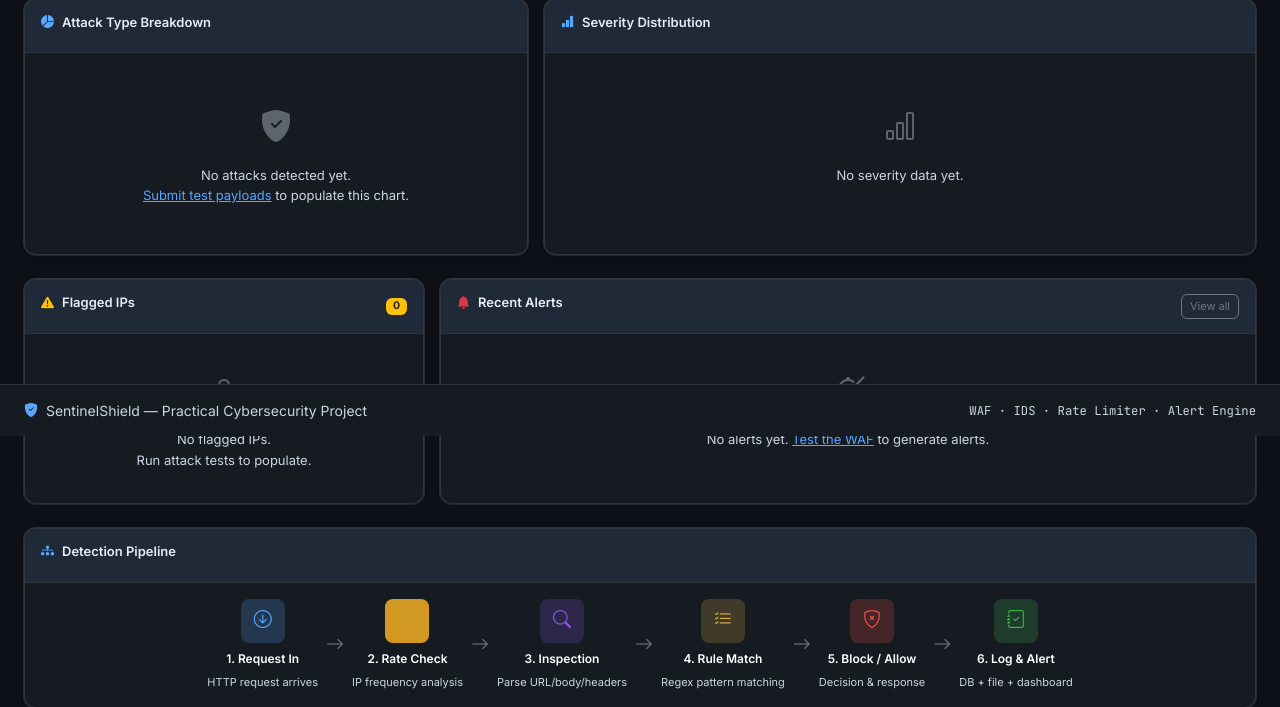
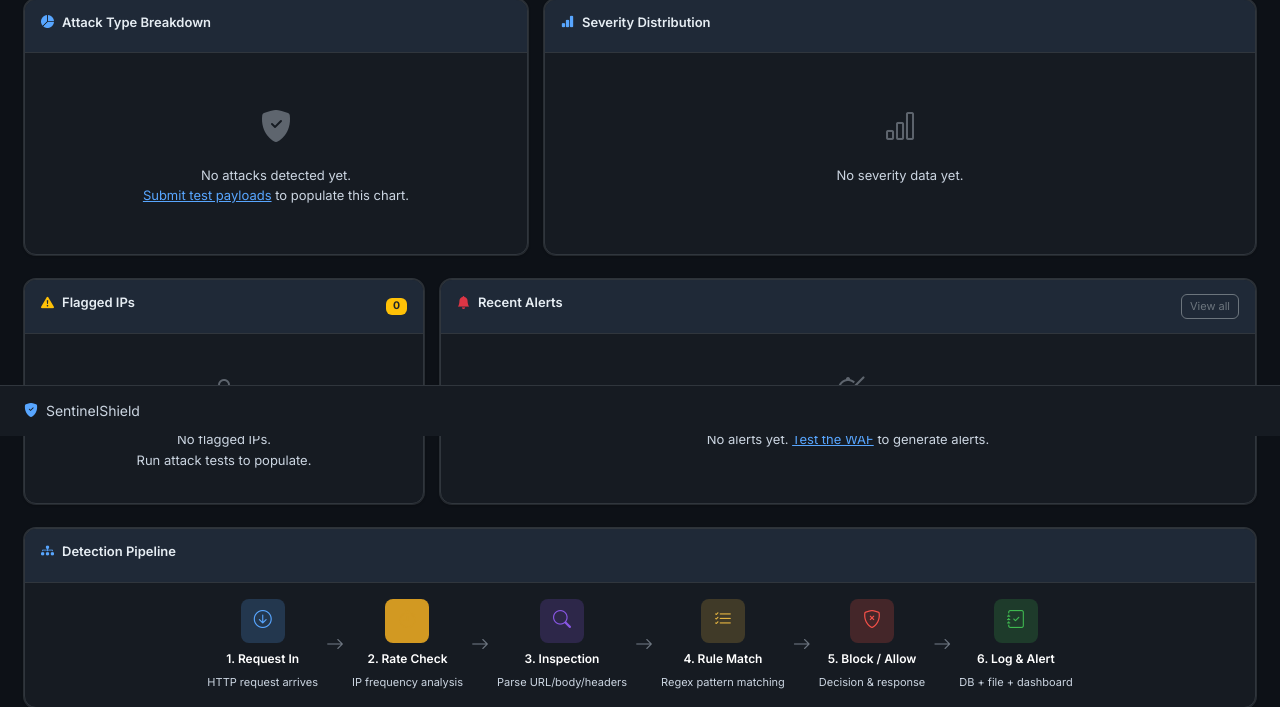
Before and after one commit to charviiii03/SentinelShield, a Flask app: page / in a window 1280 px wide. Shown: the part 364-1071 px from the top of the page. Run offline with Flask 3, Linux system fonts and the light colour scheme; data that the repository does not hold is empty.

Commit message:
Remove footer project text

```diff
--- a/templates/base.html
+++ b/templates/base.html
@@ -88,13 +88,8 @@
             <div class="col-md-6">
                 <span class="text-muted-light">
                     <i class="bi bi-shield-fill-check text-accent me-1"></i>
-                    SentinelShield &mdash; Practical Cybersecurity Project
+                    SentinelShield
                 </span>
-            </div>
-            <div class="col-md-6 text-md-end">
-                <small class="text-muted-light font-mono">
-                    WAF · IDS · Rate Limiter · Alert Engine
-                </small>
             </div>
         </div>
     </div>
```
Also changed, not shown: static/favicon.svg.
